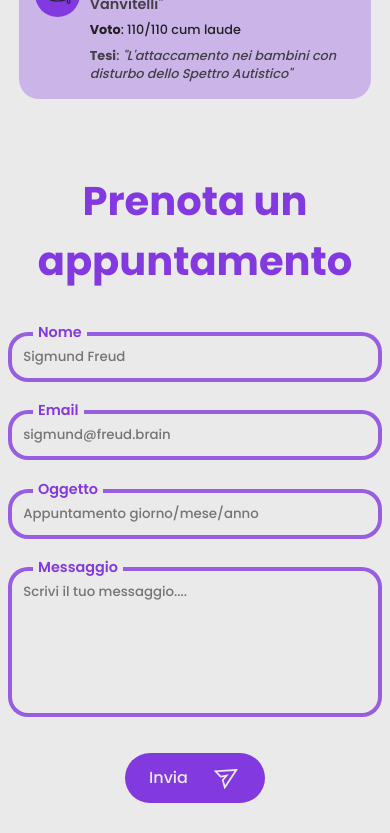
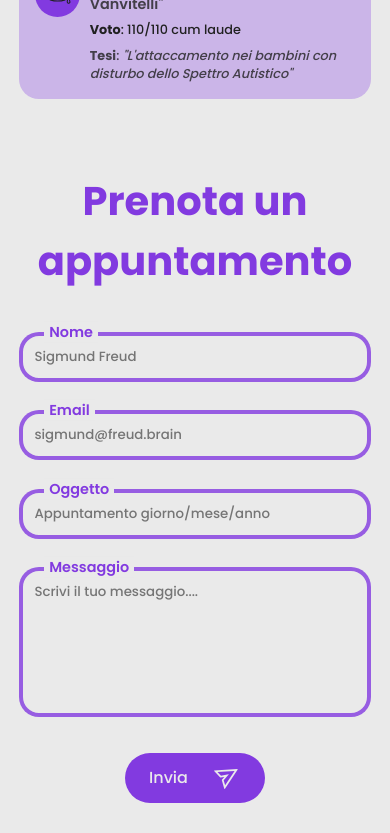
Before and after one commit to gcarda99/psycologist-portfolio, a React (Vite) app: page / in a window 390 px wide. Shown: the part 3640-4473 px from the top of the page. Built offline with nearby package versions, Linux system fonts and the light colour scheme; no server answers; a web font is replaced by a local one.

Commit message:
fix: add horizontal padding in Contacts section on mobile

```diff
--- a/src/components/Contacts/Contacts.css
+++ b/src/components/Contacts/Contacts.css
@@ -355,7 +355,7 @@
     }
 
     .contacts--container {
-        padding: 2rem 0.5rem 3rem;
+        padding: 2rem 1.2rem 3rem;
         margin-bottom: 15vh;
     }
 }
```
